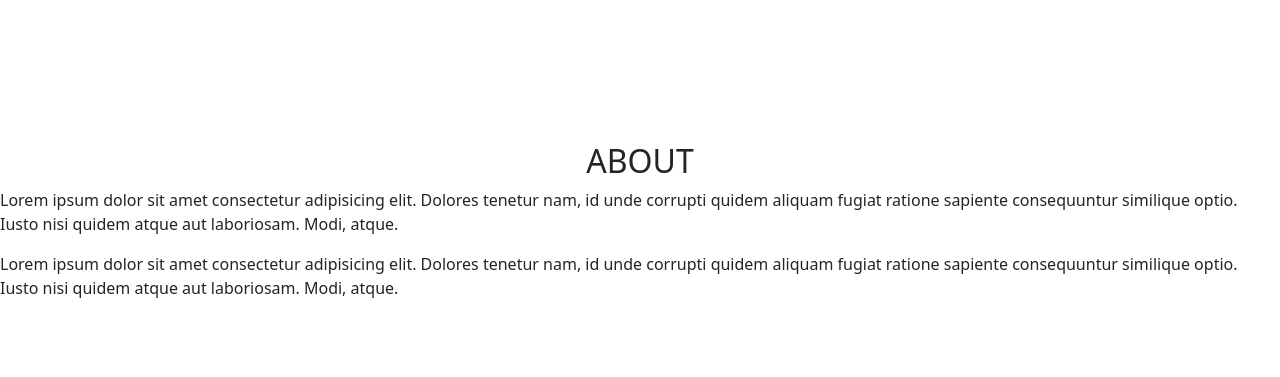
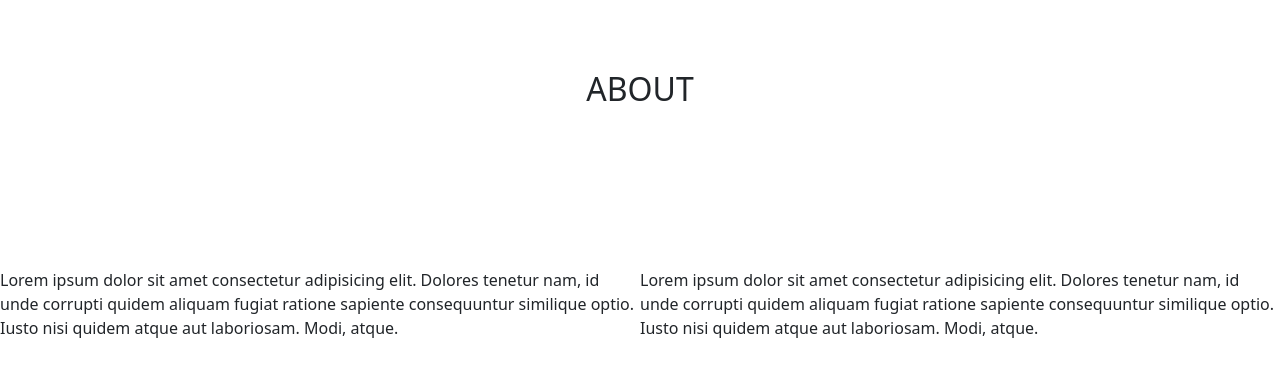
Before and after one commit to Thuku7/KOOKIE, a plain HTML site: page index.html in a window 1280 px wide. Shown: the part 811-1188 px from the top of the page. Drawn offline with nearby package versions, Linux system fonts and the light colour scheme.

Commit message:
Add margin to the about header and text

```diff
--- a/css/styles.css
+++ b/css/styles.css
@@ -28,3 +28,12 @@
   justify-content: center;
   align-items: center;
 }
+
+.about-text {
+  display: flex;
+  margin-bottom: 2em;
+}
+
+h2 {
+  margin-bottom: 5em;
+}
```
